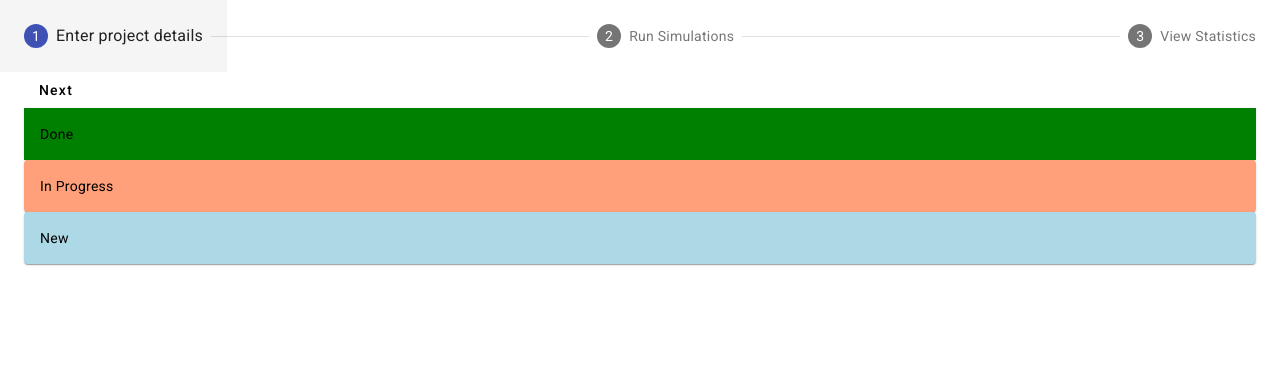
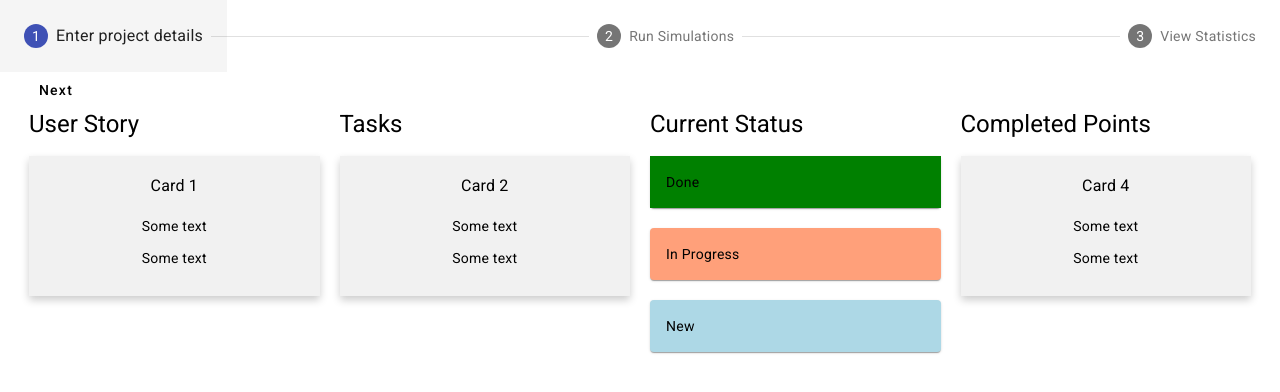
Before and after one commit to yetanotheranand/ser516-spring23-trinity-sbs, an Angular app in the folder sbs-driver/ui/: page / in a window 1280 px wide. Shown: the top 392 px of the page. Built offline with nearby package versions, Linux system fonts and the light colour scheme.

Commit message:
Create columns to move user story

```diff
--- a/sbs-driver/ui/src/app/simulator/simulator.component.css
+++ b/sbs-driver/ui/src/app/simulator/simulator.component.css
@@ -8,3 +8,45 @@ mat-grid-tile{
     height: 30vh;
     background-color: aqua;
   }
+
+  * {
+    box-sizing: border-box;
+  }
+
+  body {
+    font-family: Arial, Helvetica, sans-serif;
+  }
+
+  /* Float four columns side by side */
+  .column {
+    float: left;
+    width: 25%;
+    padding: 0 10px;
+  }
+
+  /* Remove extra left and right margins, due to padding */
+  .row {margin: 0 -5px;}
+
+  /* Clear floats after the columns */
+  .row:after {
+    content: "";
+    display: table;
+    clear: both;
+  }
+
+  /* Responsive columns */
+  @media screen and (max-width: 600px) {
+    .column {
+      width: 100%;
+      display: block;
+      margin-bottom: 20px;
+    }
+  }
+
+  /* Style the counter cards */
+  .card {
+    box-shadow: 0 4px 8px 0 rgba(0, 0, 0, 0.2);
+    padding: 16px;
+    text-align: center;
+    background-color: #f1f1f1;
+  }
--- a/sbs-driver/ui/src/app/simulator/simulator.component.html
+++ b/sbs-driver/ui/src/app/simulator/simulator.component.html
@@ -6,22 +6,61 @@
     <div>
       <button mat-button matStepperNext>Next</button>
     </div>
+    <div class="row">
+      <div class="column">
+        <h1>User Story</h1>
+        <div class="card">
+          <h3>Card 1</h3>
+          <p>Some text</p>
+          <p>Some text</p>
+        </div>
+      </div>
+
+      <div class="column">
+
+        <h1>Tasks</h1>
+        <div class="card">
+          <h3>Card 2</h3>
+          <p>Some text</p>
+          <p>Some text</p>
+        </div>
+      </div>
+
+      <div class="column">
+
+        <h1>Current Status</h1>
         <div>
           <mat-card>
             <mat-card-content style="background-color: green">Done</mat-card-content>
           </mat-card>
         </div>
+        <br>
         <div>
           <mat-card style="background-color: lightsalmon">
             <mat-card-content>In Progress</mat-card-content>
           </mat-card>
         </div>
+        <br>
         <div >
           <mat-card style="background-color: lightblue">
             <mat-card-content>New</mat-card-content>
           </mat-card>
 
         </div>
+      </div>
+
+      <div class="column">
+
+        <h1>Completed Points</h1>
+        <div class="card">
+          <h3>Card 4</h3>
+          <p>Some text</p>
+          <p>Some text</p>
+        </div>
+      </div>
+    </div>
+
+
   </mat-step>
   <mat-step [editable]="isEditable">
     <ng-template matStepLabel>Run Simulations</ng-template>
```
Lines whose indentation alone changed are shown as unchanged.
